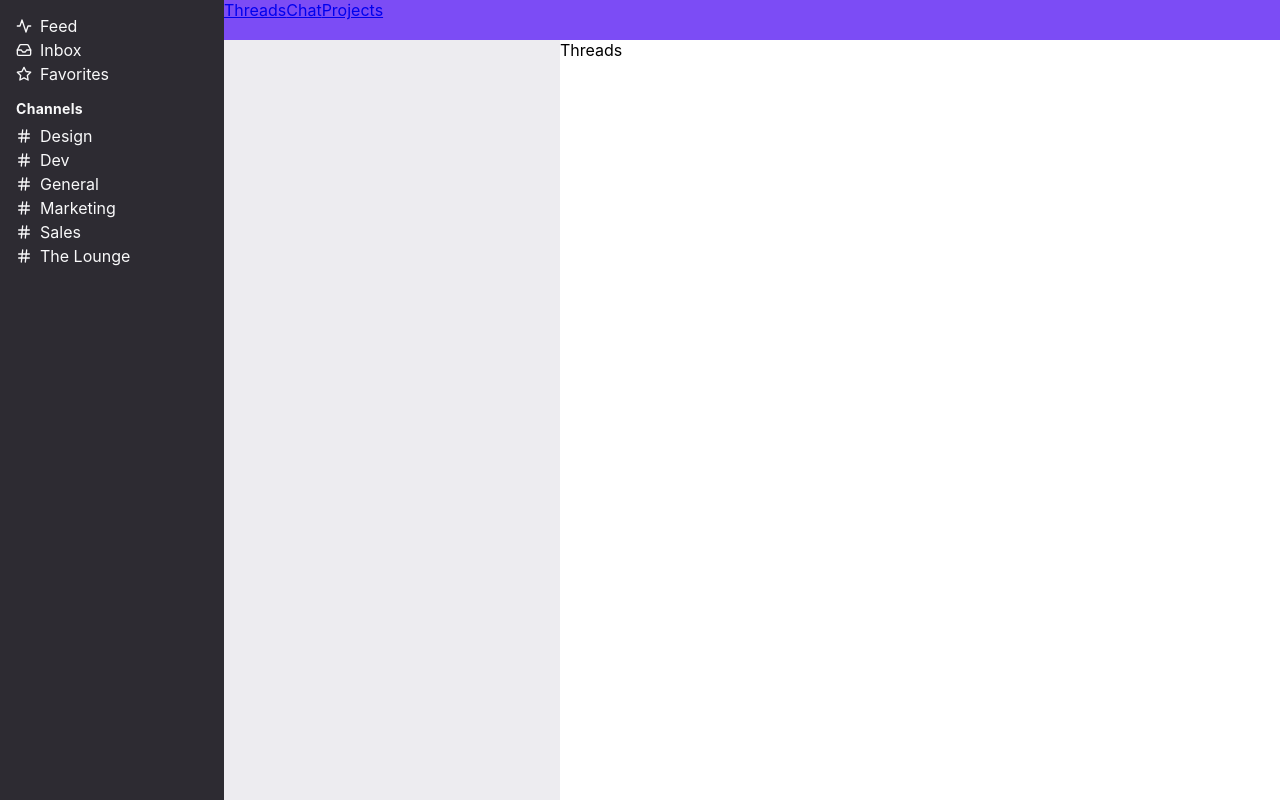
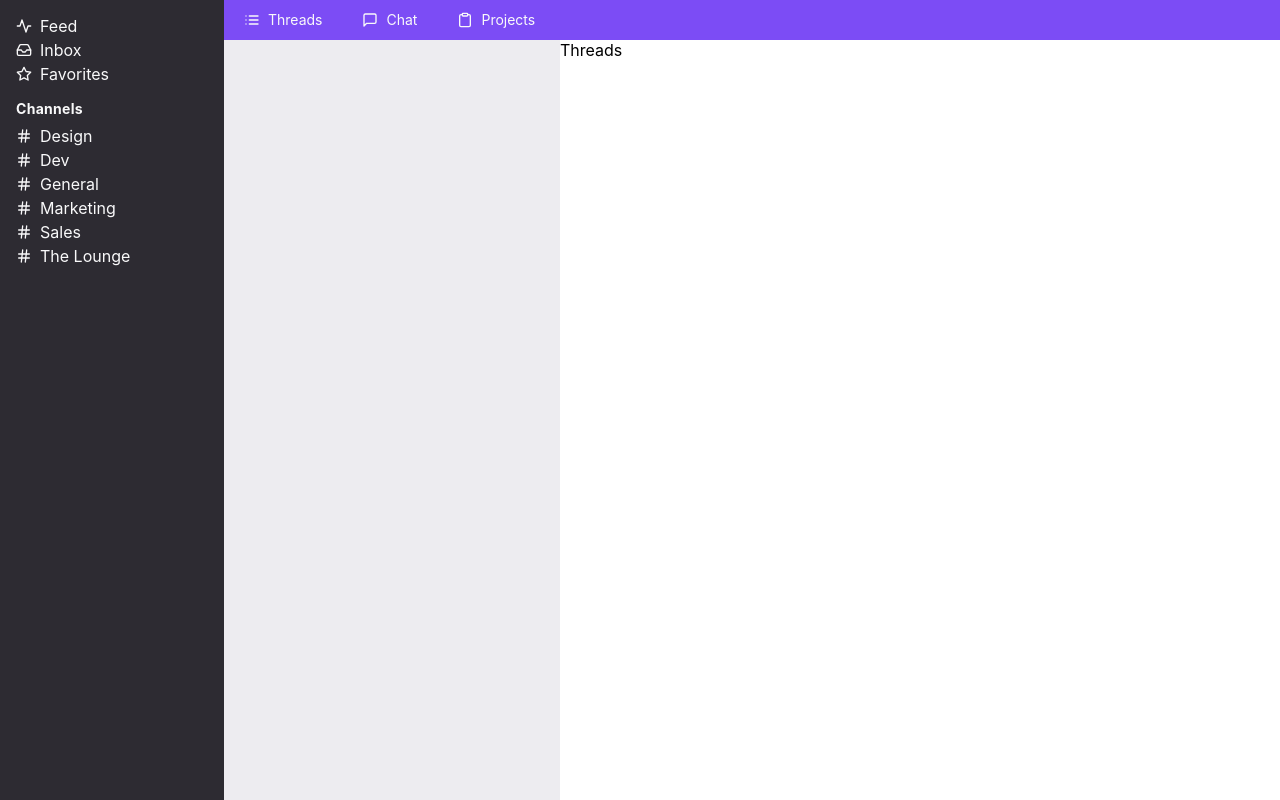
Before and after one commit to pjaws/fikra, a React (Create React App) app: page /ch/1 in a window 1280 px wide. Built offline with nearby package versions, Linux system fonts and the light colour scheme.

Commit message:
add styles to top navbar

```diff
--- a/src/components/TopNavbar.js
+++ b/src/components/TopNavbar.js
@@ -1,7 +1,10 @@
 import React from 'react';
 import PropTypes from 'prop-types';
 import styled from 'styled-components';
-import { Link } from '@reach/router';
+import { List, MessageSquare, Clipboard } from 'react-feather';
+
+import theme from '../utils/theme';
+import TopNavbarItem from './TopNavbarItem';
 
 const StyledTopNavbar = styled.nav`
   width: 100%;
@@ -9,16 +12,16 @@
   display: flex;
   flex-flow: row nowrap;
   justify-content: flex-start;
-  background-color: ${(props) => props.theme.colors.primary};
-  color: ${(props) => props.theme.colors.white};
+  background-color: ${theme.colors.primary};
+  color: ${theme.colors.white};
 `;
 
-const TopNavbar = ({ channelId, ...rest }) => {
+const TopNavbar = ({ channelId }) => {
   return (
-    <StyledTopNavbar {...rest}>
-      <Link to={`/ch/${channelId}/threads`}>Threads</Link>
-      <Link to={`/ch/${channelId}/chat`}>Chat</Link>
-      <Link to={`/ch/${channelId}/projects`}>Projects</Link>
+    <StyledTopNavbar>
+      <TopNavbarItem Icon={List} title="Threads" url="threads" />
+      <TopNavbarItem Icon={MessageSquare} title="Chat" url="chat" />
+      <TopNavbarItem Icon={Clipboard} title="Projects" url="projects" />
     </StyledTopNavbar>
   );
 };
--- /dev/null
+++ b/src/components/TopNavbarItem.js
@@ -0,0 +1,55 @@
+import React from 'react';
+import PropTypes from 'prop-types';
+import styled from 'styled-components';
+import { Link } from '@reach/router';
+
+import theme from '../utils/theme';
+
+const NavbarItem = styled(Link)`
+  display: flex;
+  align-items: center;
+  margin-left: ${theme.space[4]}px;
+  padding: 0 ${theme.space[1]}px;
+  color: ${theme.colors.offwhite};
+  text-decoration: none;
+  border-bottom: ${(props) =>
+    props.active ? `2px solid ${theme.colors.offwhite}` : 'none'};
+
+  &:first-child {
+    margin-left: ${theme.space[3]}px;
+  }
+
+  &:hover {
+    color: ${theme.colors.grays[1]};
+  }
+`;
+
+const NavbarItemIcon = styled.div`
+  display: flex;
+  align-items: center;
+  margin-right: ${theme.space[2]}px;
+`;
+
+const NavbarItemText = styled.div`
+  font-size: ${theme.fontSizes[1]}px;
+  line-height: 1;
+`;
+
+const SideNavbarItem = ({ Icon, title, url, ...rest }) => {
+  return (
+    <NavbarItem to={url} {...rest}>
+      <NavbarItemIcon>
+        <Icon size={theme.fontSizes[2]} />
+      </NavbarItemIcon>
+      <NavbarItemText>{title}</NavbarItemText>
+    </NavbarItem>
+  );
+};
+
+SideNavbarItem.propTypes = {
+  Icon: PropTypes.element.isRequired,
+  title: PropTypes.string.isRequired,
+  url: PropTypes.string.isRequired,
+};
+
+export default SideNavbarItem;
```
